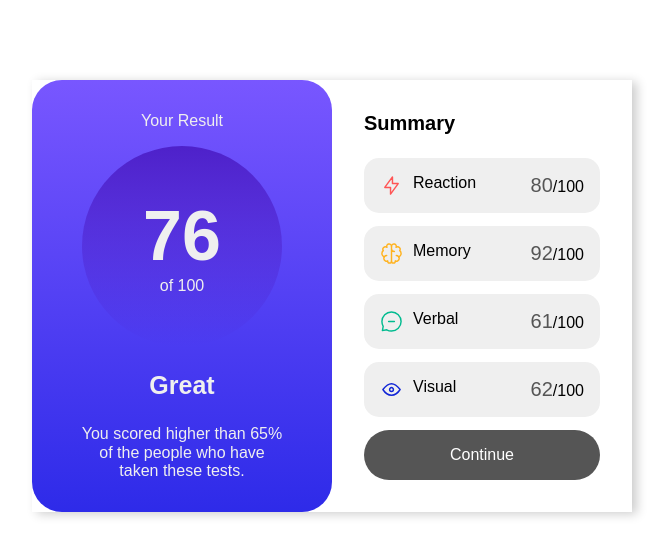
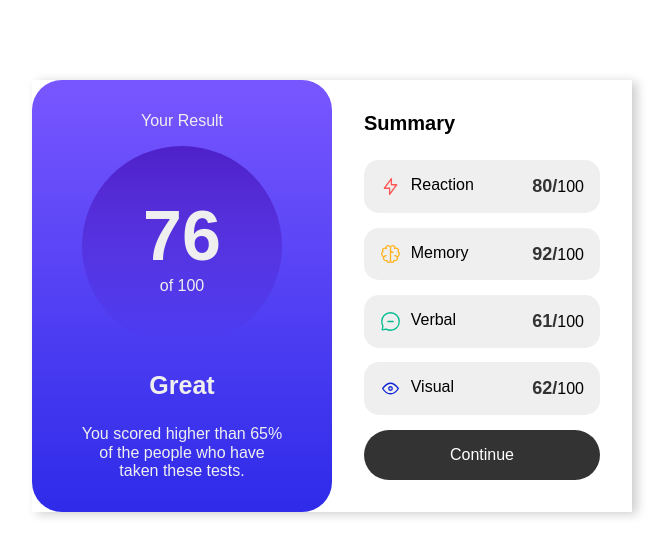
Before and after one commit to frankcudjoe7/frontend-mentor-results-summary, a plain HTML site: page index.html in a window 1280 px wide. Shown: the whole page, without its empty margins (308-980 px from the left). Drawn offline with Linux system fonts and the light colour scheme.

Commit message:
Adjusted score

```diff
--- a/css/style.css
+++ b/css/style.css
@@ -1,5 +1,5 @@
 :root {
-    --color-upper-score: #555;
+    --color-upper-score: #333;
 }
 
 *,
@@ -119,7 +119,8 @@ body {
 
 .upper-score {
     color: var(--color-upper-score);
-    font-size: 2rem;
+    font-size: 1.8rem;
+    font-weight: 600;
 }
 
 .btn {
--- a/index.html
+++ b/index.html
@@ -27,28 +27,28 @@
                         <img src="./images/icon-reaction.svg" alt="reaction icon" class="icon">
                         <p>Reaction</p>
                     </div>
-                    <p><span class="upper-score">80</span>/100</p>
+                    <p><span class="upper-score">80/</span>100</p>
                 </div>
                 <div class="result__summary__parameter">
                     <div class="parameter__name">
                         <img src="./images/icon-memory.svg" alt="memory icon" class="icon">
                         <p>Memory</p>
                     </div>
-                    <p><span class="upper-score">92</span>/100</p>
+                    <p><span class="upper-score">92/</span>100</p>
                 </div>
                 <div class="result__summary__parameter">
                     <div class="parameter__name">
                         <img src="./images/icon-verbal.svg" alt="verbal icon" class="icon">
                         <p>Verbal</p>
                     </div>
-                    <p><span class="upper-score">61</span>/100</p>
+                    <p><span class="upper-score">61/</span>100</p>
                 </div>
                 <div class="result__summary__parameter">
                     <div class="parameter__name">
                         <img src="./images/icon-visual.svg" alt="visual icon" class="icon">
                         <p>Visual</p>
                     </div>
-                    <p><span class="upper-score">62</span>/100</p>
+                    <p><span class="upper-score">62/</span>100</p>
                 </div>
                 <a href="#" class="btn">Continue</a>
             </div>
```
